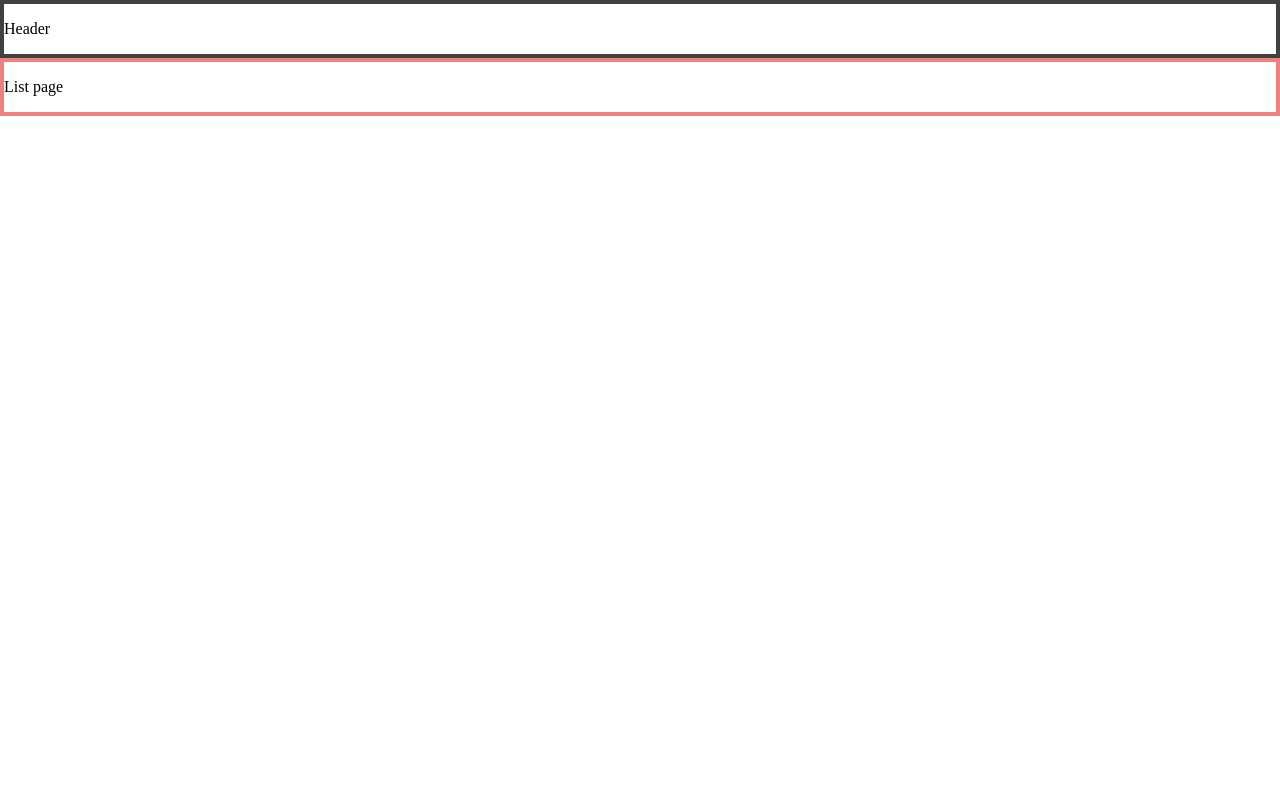
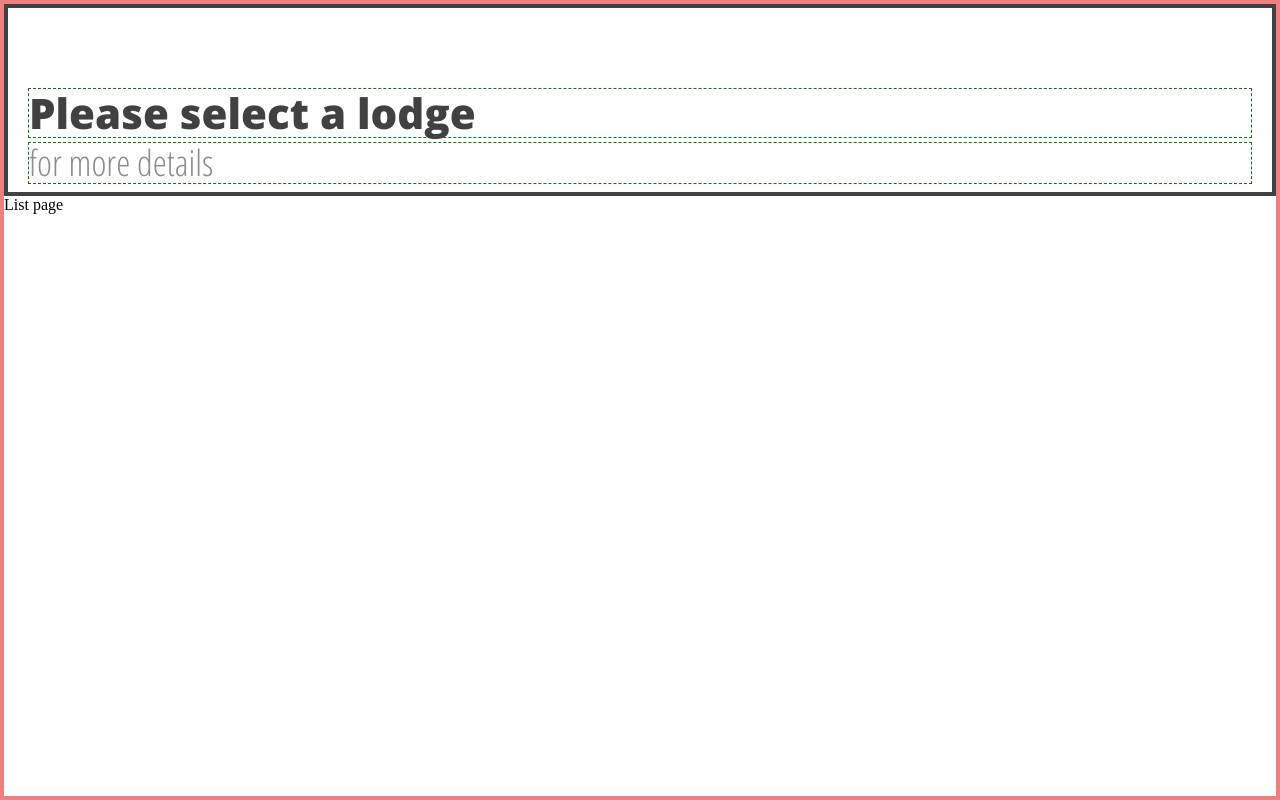
Before and after one commit to recondesigns-archived-practice/lodge-traveler-ut, a React (Create React App) app: page /list in a window 1280 px wide. Built offline with nearby package versions, Linux system fonts and the light colour scheme; what react-google-maps would draw is missing.

Commit message:
Added pages

```diff
--- a/public/index.html
+++ b/public/index.html
@@ -24,6 +24,8 @@
       work correctly both with client-side routing and a non-root public URL.
       Learn how to configure a non-root public URL by running `npm run build`.
     -->
+    <link rel="preconnect" href="https://fonts.gstatic.com">
+    <link href="https://fonts.googleapis.com/css2?family=Open+Sans+Condensed:wght@300;700&family=Open+Sans:wght@300;400;600;700;800&display=swap" rel="stylesheet">
     <title>React App</title>
   </head>
   <body>
--- a/src/App.js
+++ b/src/App.js
@@ -3,8 +3,6 @@ import { Switch, Route } from 'react-router-dom'
 import LandingPage from './LandingPage'
 import MapPage from './MapPage'
 import ListPage from './ListPage'
-
-import Header from './components/Header'
 // import designIcon from './assets/icons/design-icon.svg'
 // import mapStyles from './mapStyles'
 
@@ -80,7 +78,6 @@ export default function App() {
 
   return (
     <>
-    <Header />
     <Switch>
       <Route exact path={'/'}>
         <LandingPage />
--- a/src/LandingPage.js
+++ b/src/LandingPage.js
@@ -1,13 +1,19 @@
 import React from 'react'
 import styled from 'styled-components'
+import Header from './components/Header'
 
 const Page = styled.main`
+    box-sizing: border-box;
+    // padding: 200px 0px 0px 0px;
+    height: 100vh;
+    width: 100vw;
     border: 4px solid lightcoral;
 `
 
 export default function LandingPage() {
     return (
         <Page>
+            <Header title={'Lodge Traveler'} subtitle={'Utah edition'} />
             <p>{'Landing page'}</p>
         </Page>
     )
--- a/src/ListPage.js
+++ b/src/ListPage.js
@@ -1,13 +1,19 @@
 import React from 'react'
 import styled from 'styled-components'
+import Header from './components/Header'
 
 const Page = styled.main`
+    box-sizing: border-box;
+    // padding: 200px 0px 0px 0px;
+    height: 100vh;
+    width: 100vw;
     border: 4px solid lightcoral;
 `
 
 export default function ListPage() {
     return (
         <Page>
+            <Header title={'Please select a lodge'} subtitle={'for more details'} />
             <p>{'List page'}</p>
         </Page>
     )
--- a/src/MapPage.js
+++ b/src/MapPage.js
@@ -1,13 +1,19 @@
 import React from 'react'
 import styled from 'styled-components'
+import Header from './components/Header'
 
 const Page = styled.main`
+    box-sizing: border-box;
+    // padding: 200px 0px 0px 0px;
+    height: 100vh;
+    width: 100vw;
     border: 4px solid lightcoral;
 `
 
 export default function MapPage() {
     return (
         <Page>
+            {/* <Header title={'Please select a lodge'} subtitle={'for more details'} /> */}
             <p>{'Map page'}</p>
         </Page>
     )
--- a/src/components/Header.js
+++ b/src/components/Header.js
@@ -2,13 +2,39 @@ import React from 'react'
 import styled from 'styled-components'
 
 const StyledHeader = styled.header`
+    // background: white;
+    padding: 80px 20px 8px 20px;
     border: 4px solid #414141;
 `
 
-export default function Header() {
+const Title = styled.h1`
+    margin-bottom: 4px;
+    font-family: Open Sans;
+    font-style: normal;
+    font-weight: 800;
+    font-size: 42px;
+    line-height: 48px;
+    color: #414141;
+    border: 1px dashed green;
+`
+
+const Subtitle = styled.h5`
+    font-family: Open Sans Condensed;
+    font-style: normal;
+    font-weight: normal;
+    font-size: 36px;
+    line-height: 40px;
+    color: rgba(65, 65, 65, 0.6);
+    border: 1px dashed green;
+`
+
+export default function Header(props) {
+    const { title, subtitle } = props
+
     return (
         <StyledHeader>
-            <p>{'Header'}</p>
+            <Title>{title}</Title>
+            <Subtitle>{subtitle}</Subtitle>
         </StyledHeader>
     )
 }
--- a/src/index.css
+++ b/src/index.css
@@ -1,3 +1,7 @@
 body {
     margin: 0px;
 }
+
+h1, h5, p {
+    margin: 0px;
+}
```
